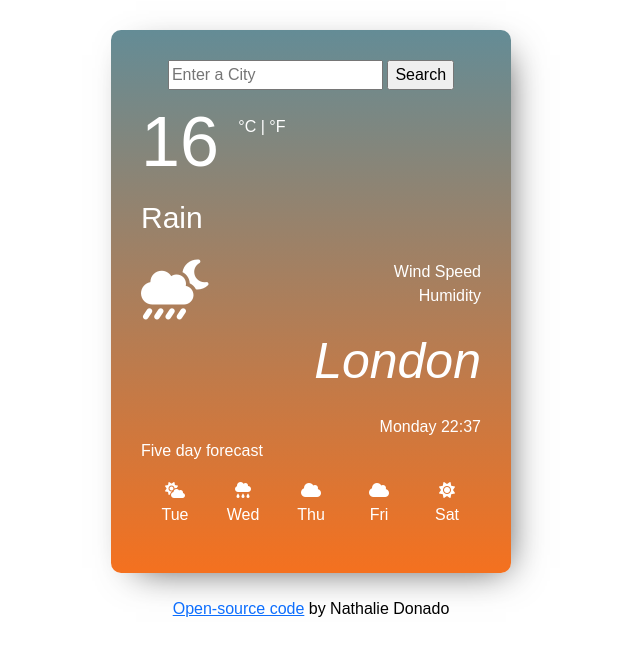
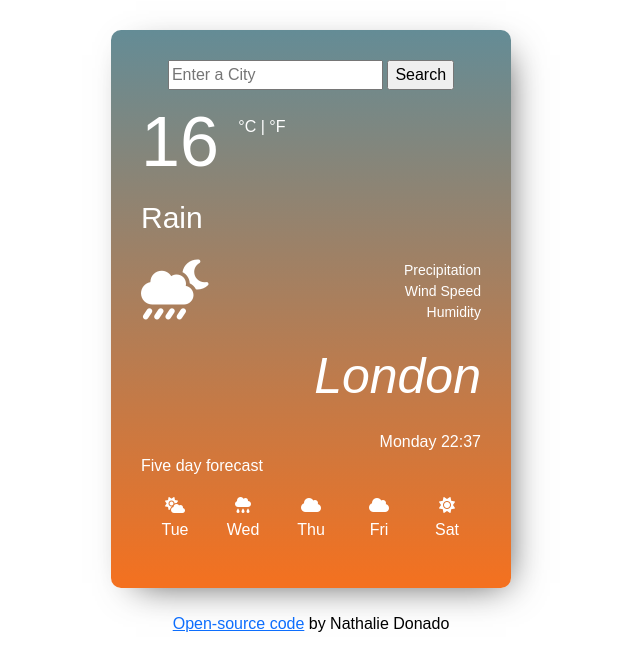
Before and after one commit to nat-jpg/shecodes-test, a plain HTML site: page index.html in a window 1280 px wide. Shown: the whole page, without its empty margins (329-969 px from the left). Drawn offline with nearby package versions, Linux system fonts and the light colour scheme; a web font is replaced by a local one.

Commit message:
added precipitation

```diff
--- a/index.html
+++ b/index.html
@@ -31,6 +31,7 @@
       </div>
       <div class="col">
         <ul>
+          <li>Precipitation</li>
           <li>Wind Speed</li>
           <li>Humidity</li>
         </ul>
--- a/style.css
+++ b/style.css
@@ -56,6 +56,7 @@ form {
 li {
     list-style: none;
     text-align: right;
+    font-size: 14px;
 }
 #weatherinfo {
     padding-top: 20px;
```
